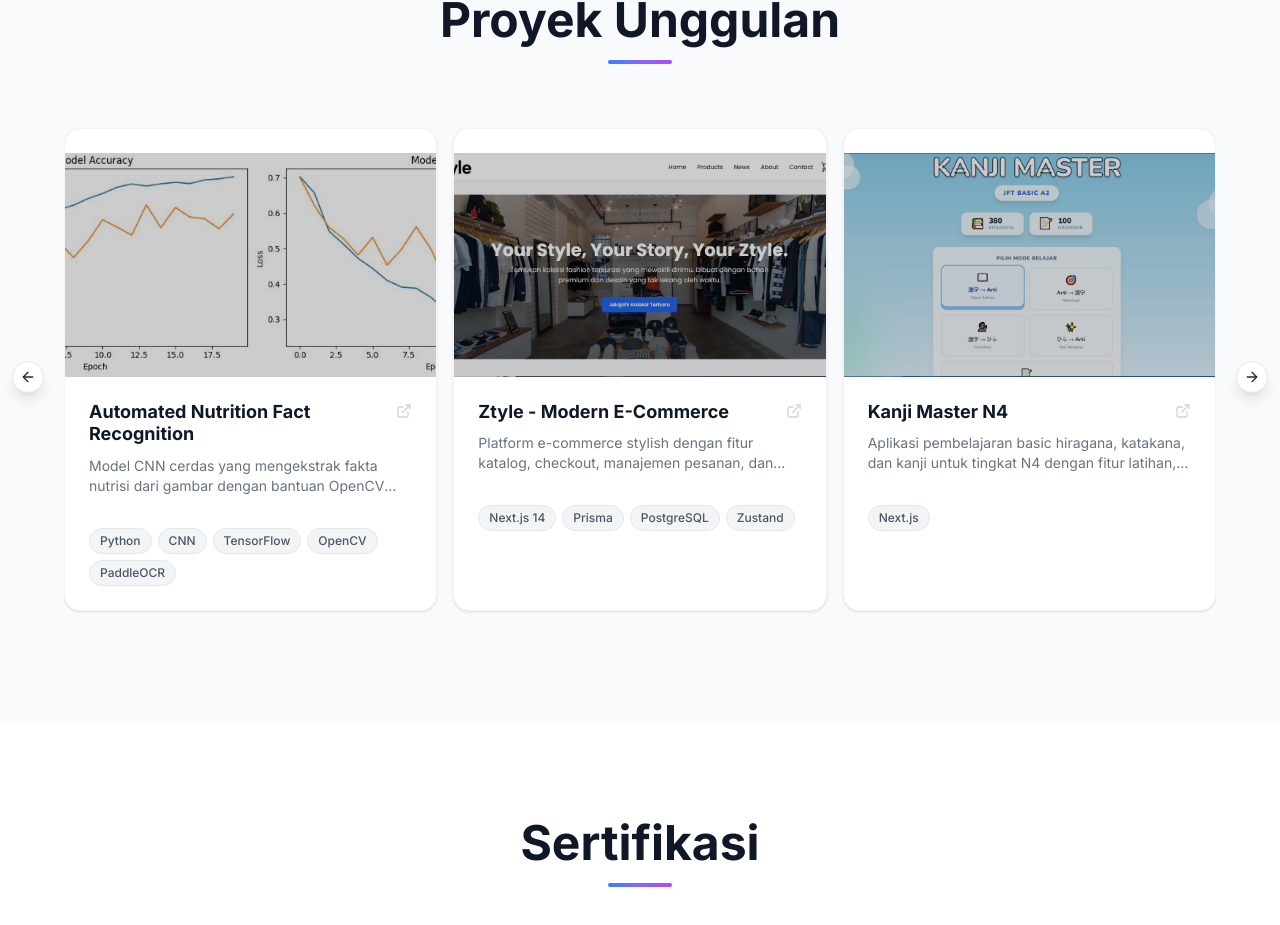
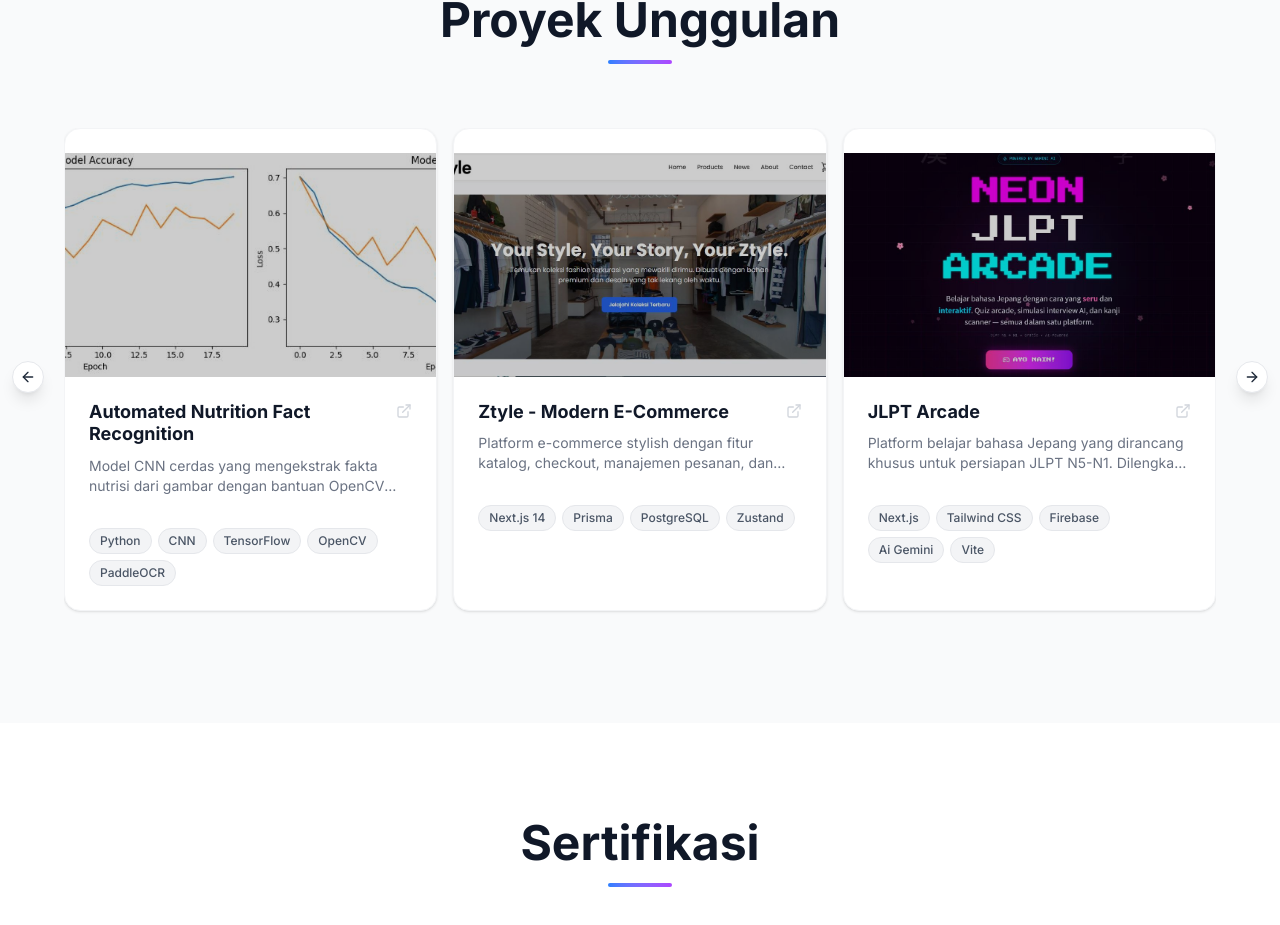
Before and after one commit to miqbaljaffar/portfolio-saya, a Next.js app: page / in a window 1280 px wide. Shown: the part 2515-3440 px from the top of the page. Built offline with nearby package versions, Linux system fonts and the light colour scheme.

Commit message:
update jplt

```diff
--- a/src/data/portfolio.ts
+++ b/src/data/portfolio.ts
@@ -38,11 +38,11 @@
     imageUrl: "/projects/ztyle.JPG",
   },
   {
-    title: "Kanji Master N4",
-    description: "Aplikasi pembelajaran basic hiragana, katakana, dan kanji untuk tingkat N4 dengan fitur latihan, ujian, dan progress tracking.",
-    tech: ["Next.js"],
-    link: "https://kanji-game-mocha.vercel.app",
-    imageUrl: "/projects/kanji.JPG",
+    title: "JLPT Arcade",
+    description: "Platform belajar bahasa Jepang yang dirancang khusus untuk persiapan JLPT N5-N1. Dilengkapi dengan sistem latihan adaptif, modul kosakata, grammar, dan simulasi ujian resmi.",
+    tech: ["Next.js", "Tailwind CSS", "Firebase", "Ai Gemini", "Vite"],
+    link: "https://kanjivibe-app-1090346603455.asia-southeast2.run.app/",
+    imageUrl: "/projects/jlpt.JPG",
   },
   {
     title: "Aurora Haven Hotel",
```
Also changed, not shown: public/projects/jlpt.JPG (added), public/projects/kanji.JPG (deleted).
